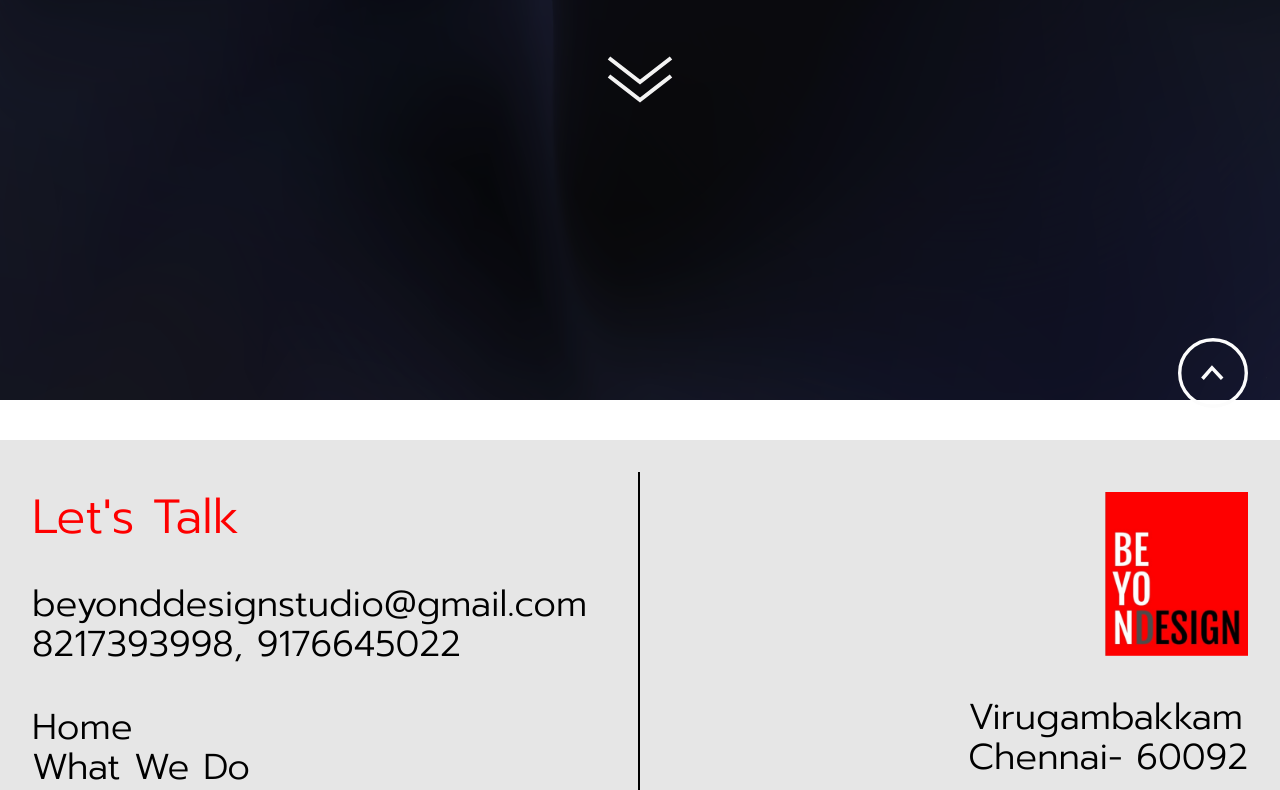
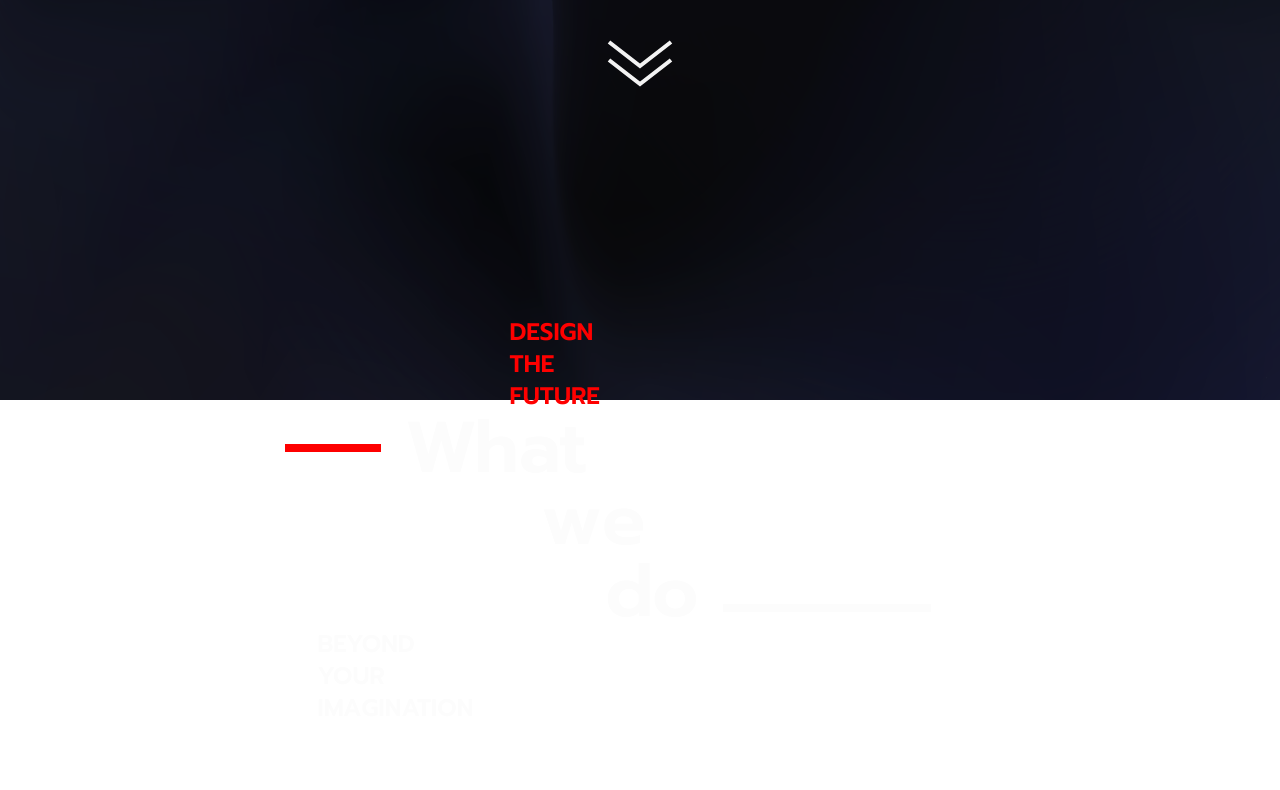
Before and after one commit to Beyond-Design-Studio/nextjs, a Next.js app: page / in a window 1280 px wide. Shown: the part 680-1470 px from the top of the page. Built offline with nearby package versions, Linux system fonts and the light colour scheme.

Commit message:
what we do anim

```diff
--- /dev/null
+++ b/components/aim_cont.jsx
@@ -0,0 +1,42 @@
+import React from "react"
+import styles from "../styles/anim_cont.module.css"
+
+const AnimCont = () => {
+  return (
+    <div className="flex h-full items-center justify-center font-prompt">
+      <div className={ `${styles.container} flex flex-col` }>
+        <div className="text-accent-color font-semibold text-2xl transform translate-x-48">
+          <p>DESIGN</p>
+          <p>THE</p>
+          <p>FUTURE</p>
+        </div>
+
+        <div className="flex justify-center">
+          <div className={`flex flex-col text-font-color text-7xl font-semibold`}>
+            <div className={`${styles["title-1"]} flex items-center gap-6`}>
+              <div className="bg-accent-color h-2 w-24"></div>
+              <p>What</p>
+            </div>
+
+            <p className={`${styles["title-2"]}`}>we</p>
+
+            <div className={`flex items-end gap-6`}>
+              <p className={`${styles["title-3"]}`}>do</p>
+              <div className={`${styles["white-line"]} bg-font-color h-2 w-52 mb-4`}></div>
+            </div>
+          </div>
+          <div className={`${styles["content"]}`}>Lorem ipsum dolor sit amet consectetur adipisicing elit. Natus, consectetur soluta cupiditate voluptatem in est, veniam delectus nostrum quisquam illum alias, saepe harum animi nisi rem pariatur ab voluptatum earum!</div>
+        </div>
+
+        <div className="text-font-color font-semibold text-2xl">
+          <p>BEYOND</p>
+          <p>YOUR</p>
+          <p>IMAGINATION</p>
+        </div>
+      </div>
+    </div>
+  );
+}
+
+
+export default AnimCont;
--- a/components/landing.jsx
+++ b/components/landing.jsx
@@ -6,7 +6,7 @@ import styles from "../styles/anim.module.css";
 const Landing = () => {
 
   return (
-    <>
+    <div className="w-full h-screen">
       <div className="flex items-center justify-center flex-shrink-0" style={{height: "90%"}}>
         <div className="flex justify-evenly items-center w-full ">
           <div>
@@ -19,14 +19,14 @@ const Landing = () => {
         </div>
       </div>
 
-      <div className="w-full h-full flex justify-center">
+      <div className="w-full flex justify-center">
         <svg className={`${styles.arrow} self-center justify-self-center`} width="66" height="48" viewBox="0 0 66 48" fill="none" xmlns="http://www.w3.org/2000/svg">
           <path className={styles.hiddenPath} d="M2 2 L33 26 L64 2" stroke="#F3F3F3" strokeWidth="4" />
           <path className={styles.upperPath} d="M2 2 L33 26 L64 2" stroke="#F3F3F3" strokeWidth="4" />
           <path className={styles.lowerPath} d="M2 20 L33 44 L64 20" stroke="#F3F3F3" strokeWidth="4" />
         </svg>
       </div>
-    </>
+    </div>
   )
 }
 
--- a/components/nav.jsx
+++ b/components/nav.jsx
@@ -11,7 +11,7 @@ const NavButton = ({ classes }) => {
   return (
     <>
       <div className={`${classes}`}>
-        <button className="text-secondary-color" onClick={() => toggleNav(true)}>
+        <button className="text-accent-color" onClick={() => toggleNav(true)}>
           <svg className={`fill-current ${styles.ham}`} width="50" height="15" viewBox="0 0 50 15" xmlns="http://www.w3.org/2000/svg">
             <rect className={styles.lineone} width="50" height="4" />
             <rect className={styles.linetwo} width="25" height="4" x="25" y="11" />
@@ -28,7 +28,7 @@ const NavButton = ({ classes }) => {
 
 const Line = ({ number }) => {
   return (
-    <div className="text-sm font-prompt font-semibold text-secondary-color flex items-center gap-3">
+    <div className="text-sm font-prompt font-semibold text-accent-color flex items-center gap-3">
       <div className="flex h-0.5 w-full bg-accent-color" />
       <div>{number}</div>
       <div className="flex h-0.5 w-full bg-accent-color" />
--- /dev/null
+++ b/components/what_we.jsx
@@ -0,0 +1,15 @@
+import React from "react";
+import AnimCont from "../components/aim_cont";
+
+
+const WhatWeDo = ({}) => {
+  return (
+    <div className="w-full h-screen flex-shrink-0 block">
+      <AnimCont
+      />
+    </div>
+  )
+
+}
+
+export default WhatWeDo
--- a/pages/index.jsx
+++ b/pages/index.jsx
@@ -2,10 +2,11 @@ import React from "react";
 import Head from "next/head";
 
 import Landing from "../components/landing";
+import WhatWeDo from "../components/what_we";
 
 export default function Home() {
   return (
-    <div className="w-full h-screen flex flex-col">
+    <div className="flex flex-col">
       {/* SEO */}
       <Head>
         <title>Beyond Design Studio</title>
@@ -13,6 +14,12 @@ export default function Home() {
 
       <Landing />
 
+      <WhatWeDo />
+
+      <WhatWeDo />
+
+      <WhatWeDo />
+
     </div>
   );
 }
--- /dev/null
+++ b/styles/anim_cont.module.css
@@ -0,0 +1,57 @@
+.container {
+  --anim-delay: 0.7s
+}
+
+.content {
+  transition: opacity ease var(--anim-delay);
+  opacity: 0;
+  width: 20rem;
+}
+
+.white-line {
+  transition: all ease var(--anim-delay);
+  transform: translateX(18rem);
+  opacity: 1;
+}
+
+.title-1 {
+  transition: transform ease var(--anim-delay);
+  transform: translateX(-2rem);
+}
+
+.title-2 {
+  transition: transform ease var(--anim-delay);
+  transform: translateX(14rem);
+}
+
+.title-3 {
+  transition: transform ease var(--anim-delay);
+  transform: translateX(18rem);
+}
+
+.container:hover .white-line {
+  transition: all ease var(--anim-delay);
+  transform: translateX(32rem);
+  opacity: 0;
+}
+
+.container:hover .content {
+  transition: opacity ease var(--anim-delay);
+  opacity: 1;
+  display: block;
+}
+
+.container:hover .title-1 {
+  transition: transform ease var(--anim-delay);
+  transform: translateX(-24rem);
+}
+
+.container:hover .title-2 {
+  transition: transform ease var(--anim-delay);
+  transform: translate(-3.8rem, -4.6rem);
+}
+
+.container:hover .title-3 {
+  transition: transform ease var(--anim-delay);
+  transform: translate(4.1rem, -9rem);
+}
--- a/styles/globals.css
+++ b/styles/globals.css
@@ -8,7 +8,7 @@
 
 :root {
   --primary-color: #141618;
-  --secondary-color: #fe0000;
+  /* --secondary-color: #fe0000; */
   --font-color: #FCFCFC;
   --accent-color: #fe0000;
 }
--- a/tailwind.config.js
+++ b/tailwind.config.js
@@ -9,7 +9,7 @@ module.exports = {
       }),
       colors: {
         "primary-color": "var(--primary-color)",
-        "secondary-color": "var(--secondary-color)",
+        // "secondary-color": "var(--secondary-color)",
         "font-color": "var(--font-color)",
         "accent-color": "var(--accent-color)",
       },
```
